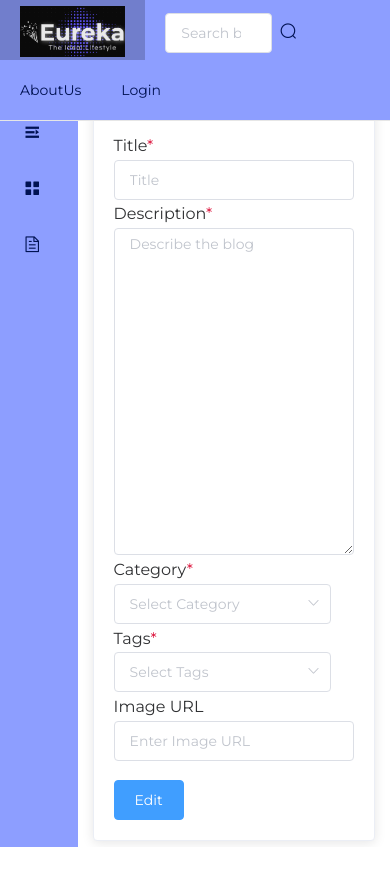
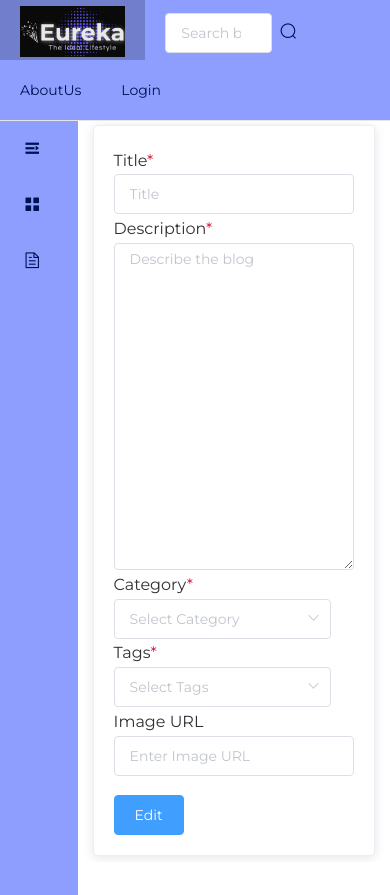
Before and after one commit to mg112002/Eureka-client, a Vue app: page /blogs/edit/1 in a window 390 px wide. Before the commit the page ends 847 px from the top, so only its background shows below. Built offline with nearby package versions, Linux system fonts and the light colour scheme.

Commit message:
responsive menu

```diff
--- a/src/App.vue
+++ b/src/App.vue
@@ -49,14 +49,27 @@
 }
 @media only screen and (max-width: 710px) {
   .container {
-    margin-top: 11.2%;
+    margin-top: 0;
   }
   .container-auth{
     margin-top: 20%;
   }
-}@media only screen and (max-width:480px) {
+}
+@media only screen and (max-width:557px) {
+  .container {
+    margin-top: 11%;
+  }
+
+  .container-auth{
+    margin-top: 12.3%;
+  }
+}
+@media only screen and (max-width:480px) {
+  .container{
+    margin-top: 15%;
+  }
   .container-auth {
-    margin-top: 26%;
+    margin-top: 28%;
   }
 }
 </style>
--- a/src/components/SideBar.vue
+++ b/src/components/SideBar.vue
@@ -83,14 +83,25 @@
 }
 @media only screen and (max-width: 710px) {
     .sidebar {
-        margin-top: 11%;
-        min-height:83.6vh;
+        margin-top: 0;
     }
     .auth-sidebar{
-        margin-top:12.3%;
+        margin-top:8.9%;
     }
 }
+@media only screen and (max-width:557px) {
+    .sidebar{
+        margin-top: 11%;
+    }
+    .auth-sidebar{
+        margin-top: 12.3%;
+    }
+}
+
 @media only screen and (max-width:480px){
+    .sidebar{
+        margin-top: 15%;
+    }
     .auth-sidebar {
             background-color: #8D9EFF;
             margin-top: 29%;
```
